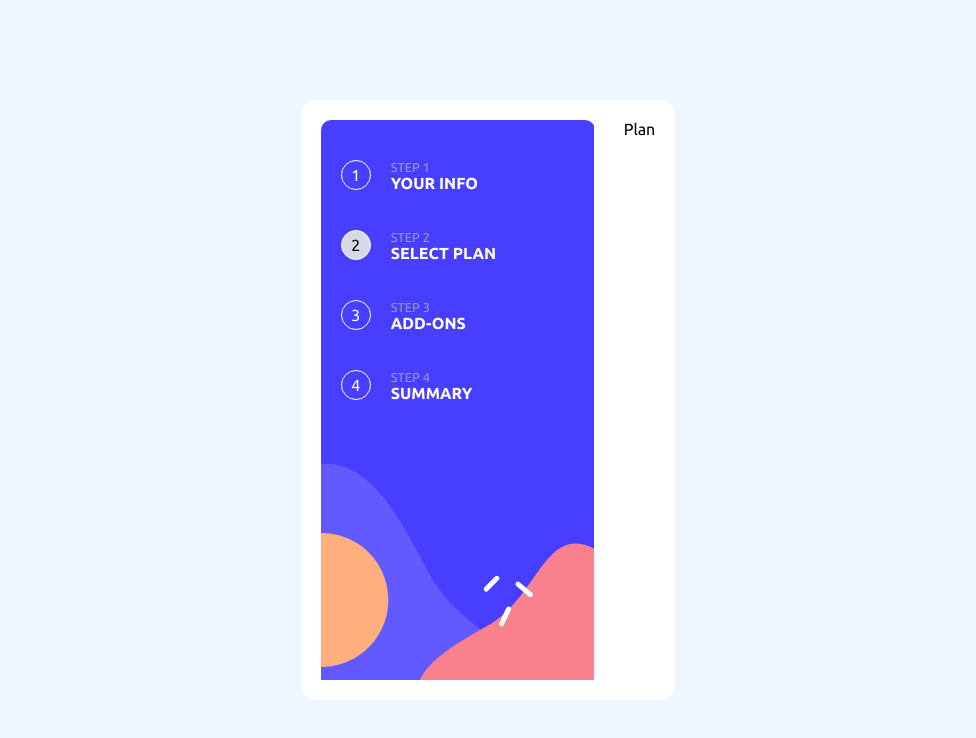
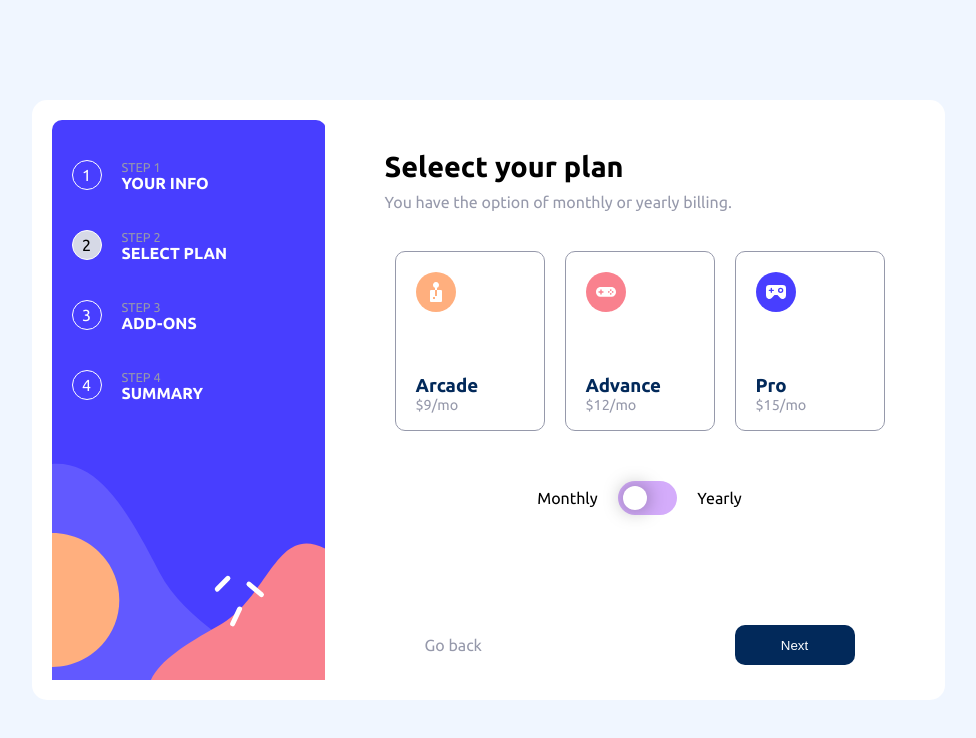
Before and after one commit to Gguife/planPurchase, a React (Vite) app: page /plan in a window 1280 px wide. Shown: the top 738 px of the page, without its empty margins (152-1128 px from the left). Built offline with nearby package versions, Linux system fonts and the light colour scheme; the HTML template or start-up script is replaced by a standard one.

Commit message:
finlazado a interface da pagina Plan

```diff
--- /dev/null
+++ b/src/pages/plan/Plan.css
@@ -0,0 +1,131 @@
+.plan{
+  height: 100%;
+  display: flex;
+  flex-direction: column;
+  padding: 30px;
+}
+.plan h2{
+  font-size: 1.8rem;
+}
+.plan .plan-subtitle{
+  color: hsl(231, 11%, 63%);
+  font-size: 1rem;
+  margin: 10px 0 30px 0;
+}
+
+/*CARDS*/
+.plan-cards{
+  display: flex;
+  gap: 20px;
+  padding: 10px;
+}
+.plan-card{
+  width: 150px;
+  height: 180px;
+  padding: 20px;
+  border: 1px solid hsl(231, 11%, 63%);
+  border-radius: 10px;
+  cursor: pointer;
+}
+.plan-card img{
+  margin-bottom: 60px;
+}
+.plan-card h3{
+  color: hsl(213, 96%, 18%);
+}
+.plan-card p{
+  font-size: .9rem;
+  color: hsl(231, 11%, 63%);
+}
+
+/*PLAN SLIDER BUTTON*/
+.plan-card-button{
+  display: flex;
+  align-items: center;
+  justify-content: center;
+  gap: 20px;
+  padding: 10px;
+  margin-top: 30px;
+}
+
+/*Navegate*/
+.plan-routes{
+  display: flex;
+  align-items: center;
+  justify-content: space-between;
+  margin-top: 100px;
+  padding: 0px 40px;
+}
+.plan-routes a{
+  text-decoration: none;
+  transition: .3s;
+  color: hsl(231, 11%, 63%);
+}
+.plan-routes a:hover{
+  color: #000;
+}
+
+.plan-routes button{
+  background-color: hsl(213, 96%, 18%);
+  width: 120px;
+  height: 40px;
+  border-radius: 10px;
+  border: none;
+  color: #fff;
+  cursor: pointer;
+}
+
+/*SLIDER BUTTON*/
+/* The switch - the box around the slider */
+.switch {
+  font-size: 17px;
+  position: relative;
+  display: inline-block;
+  width: 3.5em;
+  height: 2em;
+}
+
+/* Hide default HTML checkbox */
+.switch input {
+  opacity: 0;
+  width: 0;
+  height: 0;
+}
+
+/* The slider */
+.slider {
+  position: absolute;
+  cursor: pointer;
+  inset: 0;
+  background: #d4acfb;
+  border-radius: 50px;
+  transition: all 0.4s cubic-bezier(0.23, 1, 0.320, 1);
+}
+
+.slider:before {
+  position: absolute;
+  content: "";
+  height: 1.4em;
+  width: 1.4em;
+  left: 0.3em;
+  bottom: 0.3em;
+  background-color: white;
+  border-radius: 50px;
+  box-shadow: 0 0px 20px rgba(0,0,0,0.4);
+  transition: all 0.4s cubic-bezier(0.175, 0.885, 0.32, 1.275);
+}
+
+.switch input:checked + .slider {
+  background: hsl(213, 96%, 18%);
+}
+
+.switch input:focus + .slider {
+  box-shadow: 0 0 1px hsl(213, 96%, 18%);
+}
+
+.switch input:checked + .slider:before {
+  transform: translateX(1.6em);
+  width: 2em;
+  height: 2em;
+  bottom: 0;
+}
--- a/src/pages/plan/Plan.jsx
+++ b/src/pages/plan/Plan.jsx
@@ -1,8 +1,50 @@
-import React from 'react'
+import './Plan.css'
+import { Link } from 'react-router-dom'
+
+//Imagens
+import Arcade from '../../assets/icon-arcade.svg'
+import Advanced from '../../assets/icon-advanced.svg'
+import Pro from '../../assets/icon-pro.svg'
 
 const Plan = () => {
   return (
-    <div>Plan</div>
+    <div className='plan'>
+      <h2>Seleect your plan</h2>
+      <p className='plan-subtitle'>You have the option of monthly or yearly billing.</p>
+      <div className="plan-cards">
+        <div className="plan-card">
+          <img src={Arcade} alt="" />
+          <h3>Arcade</h3>
+          <p>$9/mo</p>
+        </div>
+
+        <div className="plan-card">
+          <img src={Advanced} alt="" />
+          <h3>Advance</h3>
+          <p>$12/mo</p>
+        </div>
+
+        <div className="plan-card">
+          <img src={Pro} alt="" />
+          <h3>Pro</h3>
+          <p>$15/mo</p>
+        </div>
+      </div>
+
+      <div className="plan-card-button">
+        <p>Monthly</p>
+        <label class="switch">
+          <input type="checkbox" />
+          <span class="slider"></span>
+        </label>
+        <p>Yearly</p>
+      </div>
+
+      <div className="plan-routes">
+        <Link to='/'>Go back</Link>
+        <button>Next</button>
+      </div>
+    </div>
   )
 }
 
```
